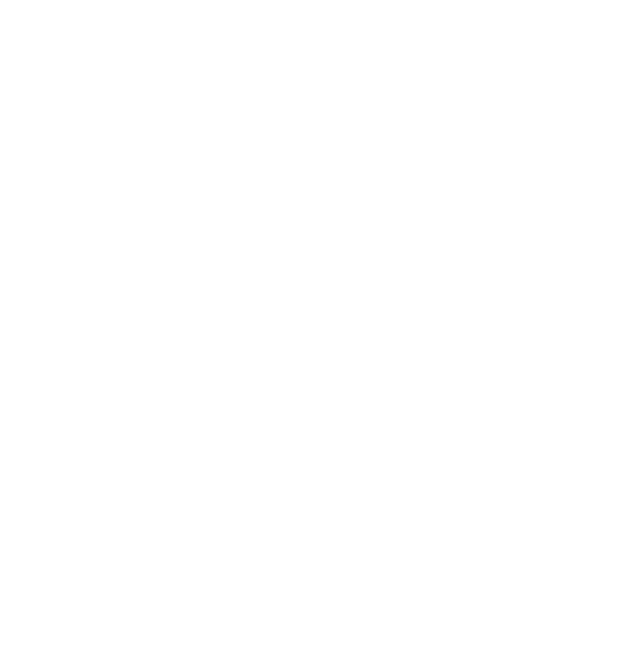
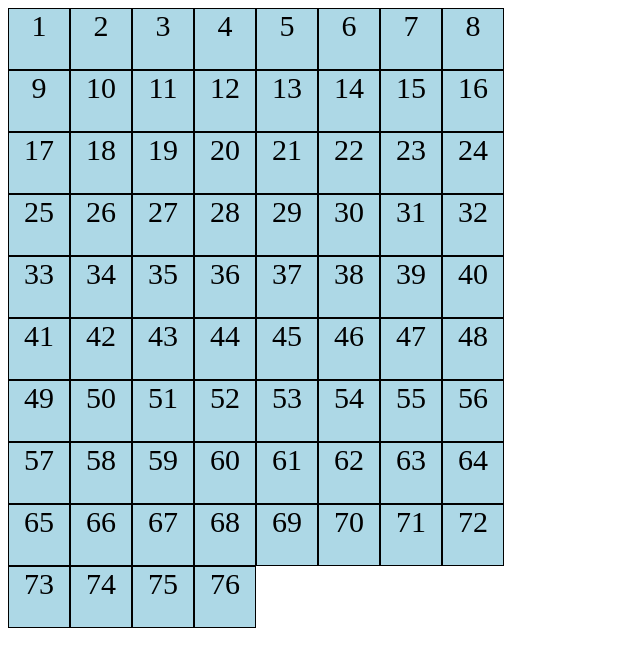
Before and after one commit to annoinspace/EPICODE-bingo-game, a plain HTML site: page index.html in a window 1280 px wide. Shown: the whole page, without its empty margins (0-640 px from the left). Drawn offline with Linux system fonts and the light colour scheme.

Commit message:
main board created

```diff
--- a/app.js
+++ b/app.js
@@ -0,0 +1,12 @@
+let createBingoSquares = function () {
+  console.log("this is working")
+  let numberOfSquares = 76
+  for (i = 0; i < numberOfSquares; i++) {
+    const newBingoNumContainer = document.createElement("div")
+    const bingoNumbersParent = document.getElementById("bingoBoardContainer")
+    newBingoNumContainer.classList.add("bingoNumber")
+    newBingoNumContainer.innerHTML = i + 1
+    bingoNumbersParent.appendChild(newBingoNumContainer)
+  }
+}
+createBingoSquares()
--- a/index.html
+++ b/index.html
@@ -8,6 +8,10 @@
     <title>bingo-game</title>
   </head>
   <body>
+    <div id="mainContainer">
+      <div id="bingoBoardContainer"></div>
+      <div id="userBoardContainer"></div>
+    </div>
     <script src="./app.js"></script>
   </body>
 </html>
--- a/style.css
+++ b/style.css
@@ -0,0 +1,14 @@
+#bingoBoardContainer {
+  max-width: 500px;
+}
+
+.bingoNumber {
+  background-color: lightblue;
+  border: 1px solid black;
+  display: inline-block;
+  width: 60px;
+  height: 60px;
+  text-align: center;
+  font-size: 30px;
+  margin: auto;
+}
```
